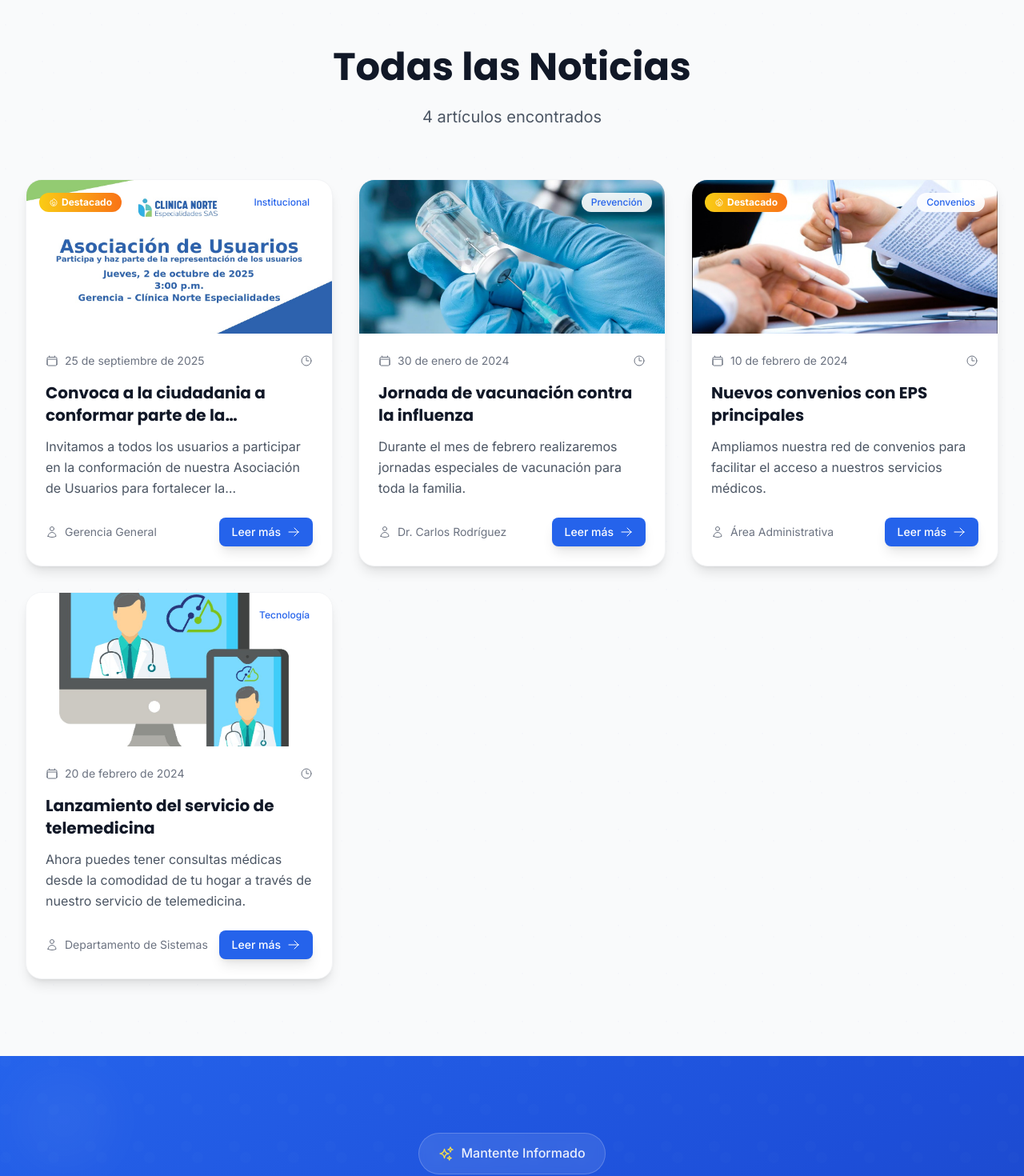
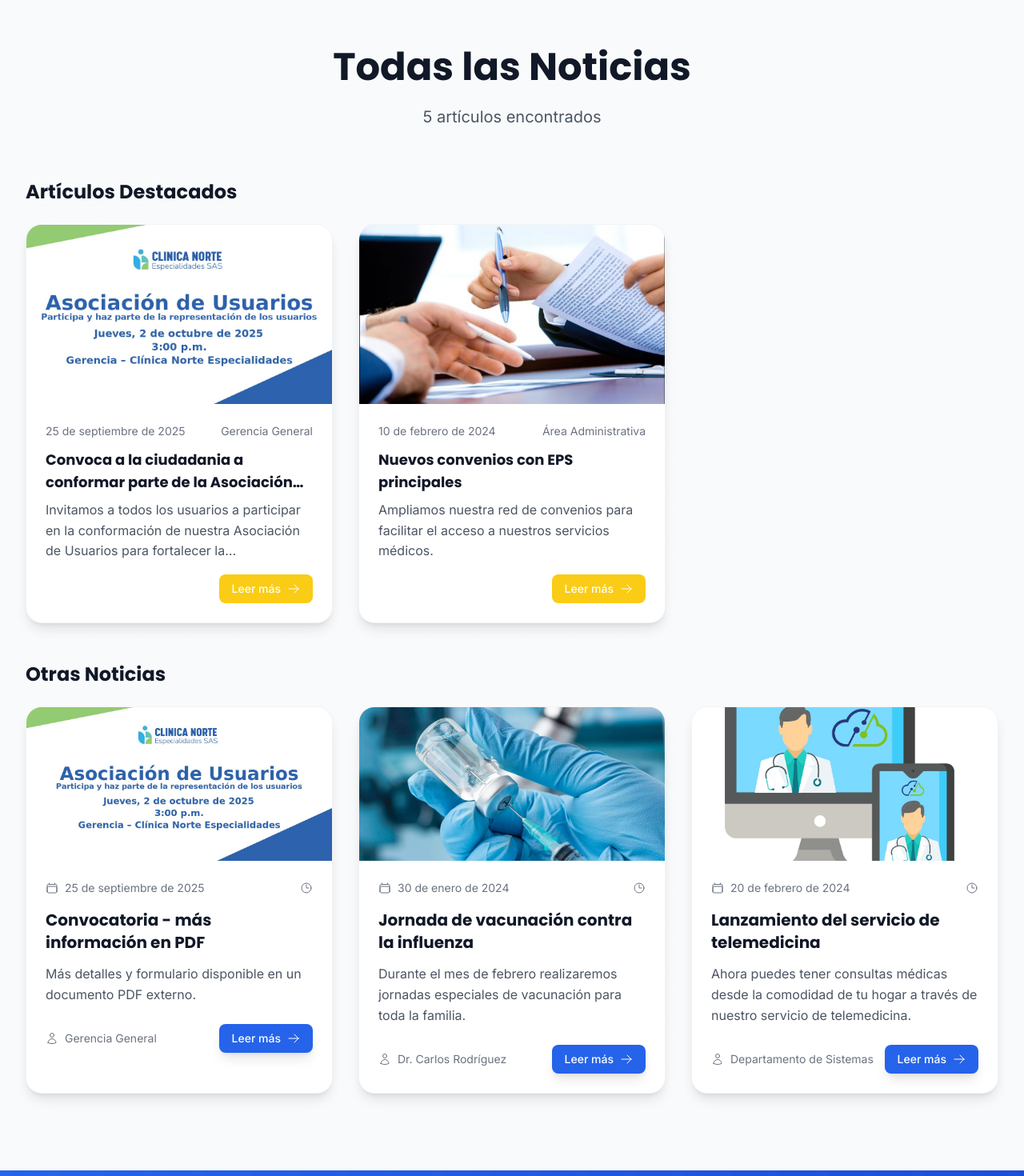
Before and after one commit to clinicanorteespecialidades/clinica_norte_especialidades, a React (Vite) app: page /noticias in a window 1280 px wide. Shown: the part 980-2450 px from the top of the page at 80% size. Built offline with nearby package versions, Linux system fonts and the light colour scheme.

Commit message:
se actualiza news-page.jsx (links externos y videos y en homePage se agrega componente de noticias

```diff
--- a/src/data/news-data.js
+++ b/src/data/news-data.js
@@ -19,6 +19,20 @@ Fecha de inscripción: 4 de octubre de 2025 a las 3 PM.
     image: '/images/news/2025/septiembre/convocatoria_asociacion_usuarios_2025.jpg',
     author: 'Gerencia General',
     featured: true
+  },
+  // Example external link for the first article (opens in new tab from modal)
+  {
+    id: 'convocatoria-enlace',
+    title: 'Convocatoria - más información en PDF',
+    summary: 'Más detalles y formulario disponible en un documento PDF externo.',
+    content: `Consulta el PDF con la información completa y el formulario de inscripción.`,
+    date: '2025-09-25',
+    category: 'Institucional',
+    image: '/images/news/2025/septiembre/convocatoria_asociacion_usuarios_2025.jpg',
+    author: 'Gerencia General',
+    featured: false,
+    externalLink: 'https://example.com/convocatoria-inscripcion.pdf',
+    videoUrl: 'https://www.youtube.com/watch?v=cn-eX18i12c&list=RDcn-eX18i12c&start_radio=1'
   },
   {
     id: 'jornada-vacunacion',
--- a/src/features/home/HomePage.jsx
+++ b/src/features/home/HomePage.jsx
@@ -21,6 +21,7 @@ import { AppointmentForm } from '../../shared/components/forms';
 import { useModal } from '../../shared/hooks/useModal';
 import SEOHead from '../../shared/components/seo/SEOHead';
 import { generateClinicStructuredData, generateLocalBusinessStructuredData } from '../../shared/utils/structuredData';
+import LatestNews from '../../shared/components/ui/LatestNews';
 
 const HomePage = () => {
   const { isOpen: isAppointmentOpen, openModal: openAppointment, closeModal: closeAppointment } = useModal();
@@ -265,7 +266,10 @@ const HomePage = () => {
       </section>
 
 
-      {/* Enhanced Features Section */}
+  {/* Latest News Widget */}
+  <LatestNews count={3} />
+
+  {/* Enhanced Features Section */}
       <section className="bg-gradient-to-br from-gray-50 via-white to-blue-50 dark:from-gray-900 dark:via-gray-800 dark:to-blue-900/20 section-padding transition-all duration-300">
         <div className="container-custom">
           <div className="text-center mb-20">
--- a/src/features/news/NewsPage.jsx
+++ b/src/features/news/NewsPage.jsx
@@ -24,9 +24,10 @@ const NewsPage = () => {
   const filteredNews =
     selectedCategory === "Todas"
       ? NEWS_ARTICLES
-      : NEWS_ARTICLES.filter(
-        (article) => article.category === selectedCategory
-      );
+      : NEWS_ARTICLES.filter((article) => article.category === selectedCategory);
+
+  const featuredArticles = filteredNews.filter((a) => a.featured);
+  const regularArticles = filteredNews.filter((a) => !a.featured);
 
   const formatDate = (dateString) => {
     const date = new Date(dateString);
@@ -35,6 +36,27 @@ const NewsPage = () => {
       month: "long",
       day: "numeric",
     });
+  };
+
+  // utility: get embeddable youtube url if needed
+  const getYouTubeEmbedUrl = (url) => {
+    if (!url) return null;
+    try {
+      const u = new URL(url);
+      // youtube.com/watch?v=ID or youtu.be/ID
+      if (u.hostname.includes('youtu.be')) {
+        const id = u.pathname.slice(1);
+        return `https://www.youtube.com/embed/${id}`;
+      }
+      if (u.hostname.includes('youtube.com')) {
+        return `https://www.youtube.com/embed/${u.searchParams.get('v')}`;
+      }
+      // if already embed url, return as is
+      if (url.includes('embed')) return url;
+      return null;
+    } catch {
+      return null;
+    }
   };
 
   const handleShare = async (article) => {
@@ -229,78 +251,63 @@ const NewsPage = () => {
               {filteredNews.length} {filteredNews.length === 1 ? 'artículo encontrado' : 'artículos encontrados'}
             </p>
           </div>
-
-          {/* News Grid */}
-          <div className="grid grid-cols-1 md:grid-cols-2 lg:grid-cols-3 gap-8">
-            {filteredNews.map((article) => (
-              <div
-                key={article.id}
-                className="group bg-white dark:bg-gray-800 rounded-2xl shadow-lg hover:shadow-2xl transition-all duration-500 transform hover:-translate-y-2 border border-gray-100 dark:border-gray-700 overflow-hidden"
-              >
-                {/* Image Container */}
-                <div className="relative w-full h-48 bg-gray-200 dark:bg-gray-700 overflow-hidden">
-                  <img
-                    src={article.image}
-                    alt={article.title}
-                    className="w-full h-full object-cover transition-transform duration-500 group-hover:scale-110"
-                  />
-                  {/* Gradient Overlay */}
-                  <div className="absolute inset-0 bg-gradient-to-t from-black/60 via-transparent to-transparent opacity-0 group-hover:opacity-100 transition-opacity duration-300" />
-
-                  {/* Featured Badge */}
-                  {article.featured && (
-                    <div className="absolute top-4 left-4 bg-gradient-to-r from-yellow-400 to-orange-500 text-white text-xs font-bold px-3 py-1 rounded-full flex items-center space-x-1">
-                      <FireIcon className="w-3 h-3" />
-                      <span>Destacado</span>
+          {/* Featured Articles (separated) */}
+          {featuredArticles.length > 0 && (
+            <div className="mb-12">
+              <h3 className="text-2xl font-heading font-bold text-gray-900 dark:text-white mb-6">Artículos Destacados</h3>
+              <div className="grid grid-cols-1 md:grid-cols-2 lg:grid-cols-3 gap-8 mb-6">
+                {featuredArticles.map((article) => (
+                  <div key={article.id} id={`article-${encodeURIComponent(article.id)}`} className="group bg-white dark:bg-gray-800 rounded-2xl shadow-lg hover:shadow-2xl transition-all duration-500 transform hover:-translate-y-2 border border-gray-100 dark:border-gray-700 overflow-hidden">
+                    <div className="relative w-full h-56 bg-gray-200 dark:bg-gray-700 overflow-hidden">
+                      <img src={article.image} alt={article.title} className="w-full h-full object-cover" />
+                    </div>
+                    <div className="p-6">
+                      <div className="flex items-center justify-between mb-3">
+                        <div className="text-sm text-gray-500 dark:text-gray-400">{formatDate(article.date)}</div>
+                        <div className="text-sm text-gray-500 dark:text-gray-400">{article.author}</div>
+                      </div>
+                      <h4 className="text-lg font-bold text-gray-900 dark:text-white mb-2 line-clamp-2">{article.title}</h4>
+                      <p className="text-gray-600 dark:text-gray-300 mb-4 line-clamp-3">{article.summary}</p>
+                      <div className="flex justify-end">
+                        <button onClick={() => setSelectedArticle(article)} className="inline-flex items-center space-x-2 bg-yellow-400 hover:bg-yellow-500 text-white font-medium text-sm py-2 px-4 rounded-lg transition-all duration-300">
+                          <span>Leer más</span>
+                          <ArrowRightIcon className="w-4 h-4" />
+                        </button>
+                      </div>
+                    </div>
+                  </div>
+                ))}
+              </div>
             </div>
           )}
 
-                  {/* Category Badge */}
-                  <div className="absolute top-4 right-4 bg-white/90 dark:bg-gray-800/90 backdrop-blur-sm text-primary-600 dark:text-primary-400 text-xs font-medium px-3 py-1 rounded-full">
-                    {article.category}
+          {/* Regular Articles */}
+          <div>
+            <h3 className="text-2xl font-heading font-bold text-gray-900 dark:text-white mb-6">Otras Noticias</h3>
+            <div className="grid grid-cols-1 md:grid-cols-2 lg:grid-cols-3 gap-8">
+              {regularArticles.map((article) => (
+                <div key={article.id} id={`article-${encodeURIComponent(article.id)}`} className="group bg-white dark:bg-gray-800 rounded-2xl shadow-lg hover:shadow-2xl transition-all duration-500 transform hover:-translate-y-2 border border-gray-100 dark:border-gray-700 overflow-hidden">
+                  <div className="relative w-full h-48 bg-gray-200 dark:bg-gray-700 overflow-hidden">
+                    <img src={article.image} alt={article.title} className="w-full h-full object-cover transition-transform duration-500 group-hover:scale-110" />
                   </div>
-                </div>
-
-                {/* Card Content */}
                   <div className="p-6">
-                  {/* Meta Information */}
                     <div className="flex items-center justify-between mb-4">
                       <div className="flex items-center space-x-2">
                         <CalendarIcon className="w-4 h-4 text-gray-500 dark:text-gray-400" />
-                      <span className="text-sm text-gray-500 dark:text-gray-400">
-                        {formatDate(article.date)}
-                      </span>
+                        <span className="text-sm text-gray-500 dark:text-gray-400">{formatDate(article.date)}</span>
                       </div>
                       <div className="flex items-center space-x-1 text-gray-500 dark:text-gray-400">
                         <ClockIcon className="w-4 h-4" />
-                      {/* <span className="text-xs">3 min</span> */}
                       </div>
                     </div>
-
-                  {/* Title */}
-                  <h3 className="text-xl font-heading font-bold text-gray-900 dark:text-white mb-3 group-hover:text-primary-600 dark:group-hover:text-primary-400 transition-colors duration-300 line-clamp-2">
-                    {article.title}
-                  </h3>
-
-                  {/* Summary */}
-                  <p className="text-gray-600 dark:text-gray-300 mb-6 line-clamp-3 leading-relaxed">
-                    {article.summary}
-                  </p>
-
-                  {/* Footer */}
+                    <h3 className="text-xl font-heading font-bold text-gray-900 dark:text-white mb-3 group-hover:text-primary-600 dark:group-hover:text-primary-400 transition-colors duration-300 line-clamp-2">{article.title}</h3>
+                    <p className="text-gray-600 dark:text-gray-300 mb-6 line-clamp-3 leading-relaxed">{article.summary}</p>
                     <div className="flex items-center justify-between">
                       <div className="flex items-center space-x-2">
                         <UserIcon className="w-4 h-4 text-gray-500 dark:text-gray-400" />
-                      <span className="text-sm text-gray-500 dark:text-gray-400">
-                        {article.author}
-                      </span>
+                        <span className="text-sm text-gray-500 dark:text-gray-400">{article.author}</span>
                       </div>
-                    <button
-                      onClick={() => setSelectedArticle(article)}
-                      className="group/btn inline-flex items-center space-x-2 bg-primary-600 hover:bg-primary-700 dark:bg-primary-500 dark:hover:bg-primary-600 text-white font-medium text-sm py-2 px-4 rounded-lg transition-all duration-300 transform hover:scale-105 shadow-lg hover:shadow-xl"
-                      aria-label={`Leer artículo completo: ${article.title}`}
-                      type="button"
-                    >
+                      <button onClick={() => setSelectedArticle(article)} className="group/btn inline-flex items-center space-x-2 bg-primary-600 hover:bg-primary-700 dark:bg-primary-500 dark:hover:bg-primary-600 text-white font-medium text-sm py-2 px-4 rounded-lg transition-all duration-300 transform hover:scale-105 shadow-lg hover:shadow-xl">
                         <span>Leer más</span>
                         <ArrowRightIcon className="w-4 h-4 group-hover/btn:translate-x-1 transition-transform duration-300" />
                       </button>
@@ -308,6 +315,7 @@ const NewsPage = () => {
                   </div>
                 </div>
               ))}
+            </div>
           </div>
 
           {/* Empty State */}
@@ -423,6 +431,22 @@ const NewsPage = () => {
                 </div>
               </div>
 
+              {/* Video embed (if provided) */}
+              {selectedArticle.videoUrl && (
+                <div className="mb-6">
+                  <div className="relative w-full" style={{ paddingBottom: '56.25%' }}>
+                    <iframe
+                      className="absolute inset-0 w-full h-full rounded-lg"
+                      src={getYouTubeEmbedUrl(selectedArticle.videoUrl)}
+                      title={selectedArticle.title}
+                      frameBorder="0"
+                      allow="accelerometer; autoplay; clipboard-write; encrypted-media; gyroscope; picture-in-picture"
+                      allowFullScreen
+                    />
+                  </div>
+                </div>
+              )}
+
               {/* Article Content - Optimized typography for mobile */}
               <div className="prose prose-sm sm:prose-base md:prose-lg max-w-none dark:prose-invert">
                 <div className="text-gray-700 dark:text-gray-300 whitespace-pre-line leading-relaxed text-base sm:text-lg">
@@ -482,6 +506,17 @@ const NewsPage = () => {
                         </>
                       )}
                     </button>
+                    {/* External Link button - open in new tab if provided */}
+                    {selectedArticle.externalLink && (
+                      <a
+                        href={selectedArticle.externalLink}
+                        target="_blank"
+                        rel="noopener noreferrer"
+                        className="w-full sm:w-auto inline-flex items-center justify-center px-6 py-3 sm:py-2 rounded-lg bg-white/90 text-primary-700 hover:bg-white transition-colors duration-200 font-medium shadow-sm"
+                      >
+                        <span>Ver fuente</span>
+                      </a>
+                    )}
                     <button
                       onClick={() => setSelectedArticle(null)}
                       className="w-full sm:w-auto bg-gray-600 hover:bg-gray-700 dark:bg-gray-700 dark:hover:bg-gray-600 text-white px-6 py-3 sm:py-2 rounded-lg transition-colors duration-300 font-medium transform hover:scale-105"
--- /dev/null
+++ b/src/shared/components/ui/LatestNews.jsx
@@ -0,0 +1,49 @@
+import React from 'react';
+import { Link } from 'react-router-dom';
+import { NEWS_ARTICLES } from '../../../data/news-data';
+import { CalendarIcon } from '@heroicons/react/24/outline';
+
+const formatDate = (dateString) => {
+    const date = new Date(dateString);
+    return date.toLocaleDateString('es-CO', { day: '2-digit', month: 'short', year: 'numeric' });
+};
+
+const LatestNews = ({ count = 3 }) => {
+    const sorted = [...NEWS_ARTICLES].sort((a, b) => new Date(b.date) - new Date(a.date)).slice(0, count);
+
+    return (
+        <section className="bg-white dark:bg-gray-800 py-12">
+            <div className="container-custom">
+                <div className="text-center mb-8">
+                    <h3 className="text-2xl font-heading font-bold text-gray-900 dark:text-white">Últimas Noticias</h3>
+                    <p className="text-gray-600 dark:text-gray-300">Lo más reciente de Clínica Norte</p>
+                </div>
+
+                <div className="grid grid-cols-1 md:grid-cols-3 gap-6">
+                    {sorted.map((a) => (
+                        <div key={a.id} className="bg-gray-50 dark:bg-gray-700 rounded-xl overflow-hidden shadow-sm">
+                            <div className="w-full h-40 overflow-hidden">
+                                <img src={a.image} alt={a.title} className="w-full h-full object-cover" />
+                            </div>
+                            <div className="p-4">
+                                <div className="flex items-center text-sm text-gray-500 dark:text-gray-300 mb-2">
+                                    <CalendarIcon className="w-4 h-4 mr-2" />
+                                    <span>{formatDate(a.date)}</span>
+                                </div>
+                                <h4 className="text-lg font-semibold text-gray-900 dark:text-white mb-2 line-clamp-2">{a.title}</h4>
+                                <p className="text-gray-600 dark:text-gray-300 text-sm mb-4 line-clamp-2">{a.summary}</p>
+                                <div className="text-right">
+                                    <Link to={`/noticias`} className="text-primary-600 hover:underline font-medium" aria-label={`Ver noticia ${a.title}`}>
+                                        Ver noticias
+                                    </Link>
+                                </div>
+                            </div>
+                        </div>
+                    ))}
+                </div>
+            </div>
+        </section>
+    );
+};
+
+export default LatestNews;
```
Lines whose indentation alone changed are shown as unchanged.
